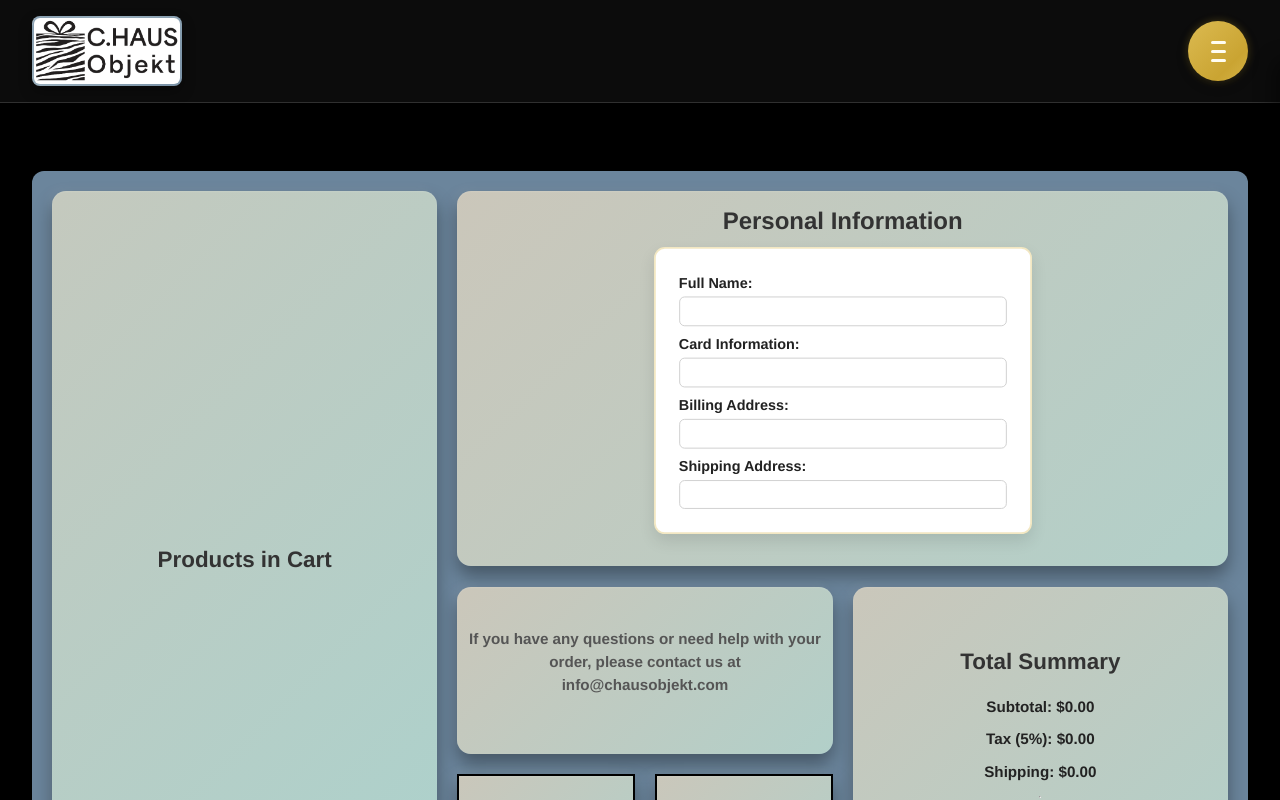
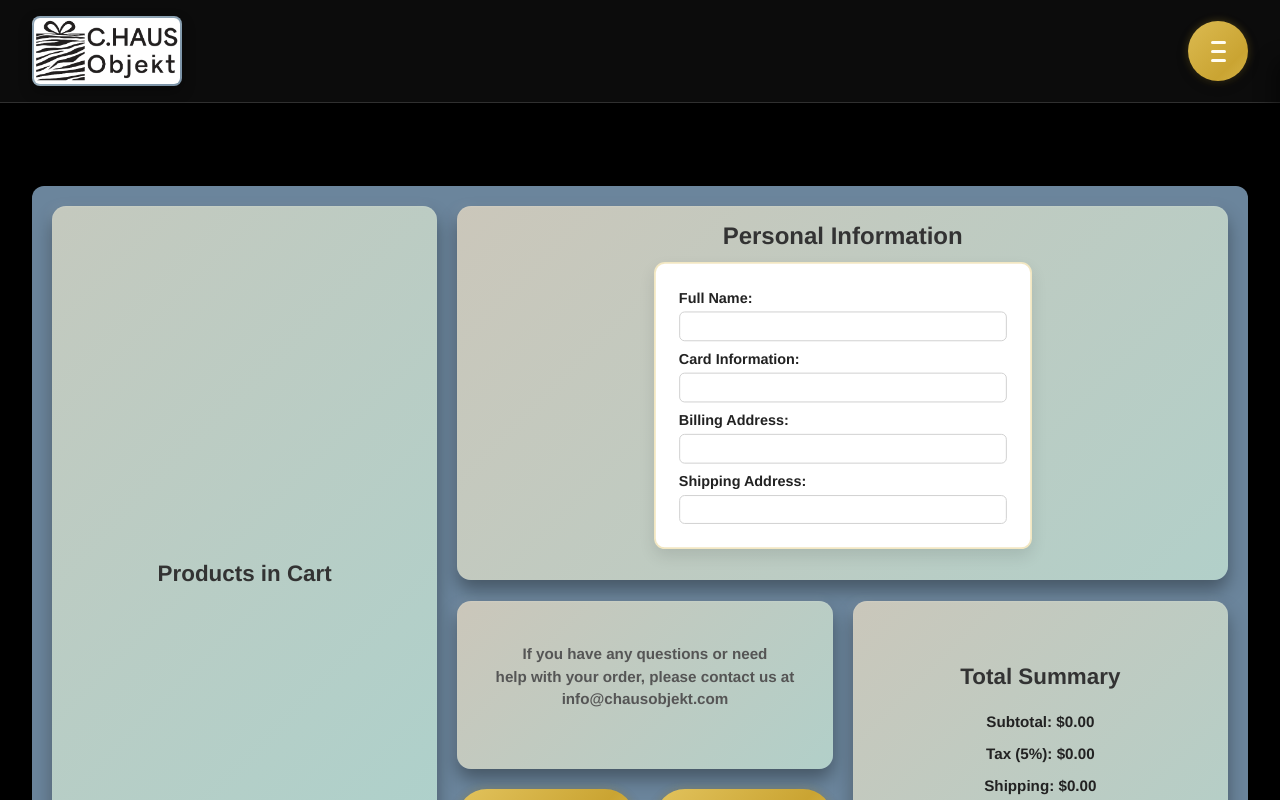
Before and after one commit to James-Hepburn/objekt, a React (Vite) app: page /cart in a window 1280 px wide. Built offline with nearby package versions, Linux system fonts and the light colour scheme.

Commit message:
Shopping cart page styles

```diff
--- a/src/components/CartPage.css
+++ b/src/components/CartPage.css
@@ -71,3 +71,25 @@
   color: #222;
   margin: 0.3rem 0;
 }
+
+.cart-page .content-container {
+  display: grid;
+  grid-template-columns: 1fr 2fr;
+  gap: 20px;
+  width: 95%;
+  max-width: 1350px;
+  min-height: 700px;
+  height: auto;
+  margin: 0 auto;
+  padding: 20px;
+  background-color: var(--pantone-5425);
+  border-radius: 12px;
+  box-shadow: 0 8px 20px rgba(0, 0, 0, 0.25);
+  overflow: visible;
+  transition: all 0.3s ease;
+  margin-top: 600px;
+}
+
+.cart-page .content-container:hover {
+  box-shadow: 0 0 18px rgba(212, 175, 55, 0.6), 0 8px 20px rgba(0, 0, 0, 0.25);
+}
--- a/src/components/CartPage.jsx
+++ b/src/components/CartPage.jsx
@@ -146,7 +146,9 @@ export default function CartPage() {
               <div className="left-half">
                 <div className="box box3">
                   <p>
-                    If you have any questions or need help with your order, please contact us at
+                    If you have any questions or need
+                    <br />
+                    help with your order, please contact us at
                     <br />
                     <strong>info@chausobjekt.com</strong>
                   </p>
--- a/src/components/CommonStyles.css
+++ b/src/components/CommonStyles.css
@@ -251,7 +251,8 @@ body {
 }
 
 .home-page main,
-.other-pages main {
+.other-pages main,
+.cart-page main {
   height: 200vh;
   display: flex;
   justify-content: center;
@@ -874,7 +875,9 @@ button[type="submit"] {
 .about-page .bottom-row .box5-left,
 .about-page .bottom-row .box5-right,
 .contact-page .bottom-row .box5-left,
-.contact-page .bottom-row .box5-right {
+.contact-page .bottom-row .box5-right,
+.cart-page .bottom-row .box5-left,
+.cart-page .bottom-row .box5-right {
   background: linear-gradient(135deg, #e2c35d, #caa432, #f0d879) !important;
   background-size: 200% 200%;
   color: #fffdf2 !important;
@@ -909,7 +912,9 @@ button[type="submit"] {
 .about-page .bottom-row .box5-left:hover,
 .about-page .bottom-row .box5-right:hover,
 .contact-page .bottom-row .box5-left:hover,
-.contact-page .bottom-row .box5-right:hover {
+.contact-page .bottom-row .box5-right:hover,
+.cart-page .bottom-row .box5-left:hover,
+.cart-page .bottom-row .box5-right:hover {
   background: linear-gradient(135deg, #f8e27f, #d8b84a, #b98a1d) !important;
   background-size: 300% 300%;
   color: #fff !important;
@@ -924,7 +929,9 @@ button[type="submit"] {
 .about-page .bottom-row .box5-left:active,
 .about-page .bottom-row .box5-right:active,
 .contact-page .bottom-row .box5-left:active,
-.contact-page .bottom-row .box5-right:active  {
+.contact-page .bottom-row .box5-right:active,
+.cart-page .bottom-row .box5-left:active,
+.cart-page .bottom-row .box5-right:active  {
   transform: scale(0.96);
   box-shadow: 0 3px 6px rgba(212, 175, 55, 0.3);
 }
@@ -1032,7 +1039,8 @@ button[type="submit"] {
   }
 
   .home-page main,
-  .other-pages main {
+  .other-pages main,
+  .cart-page main {
     margin-top: 300px;
     height: calc(100vh - 80px);
     justify-content: center;
```
